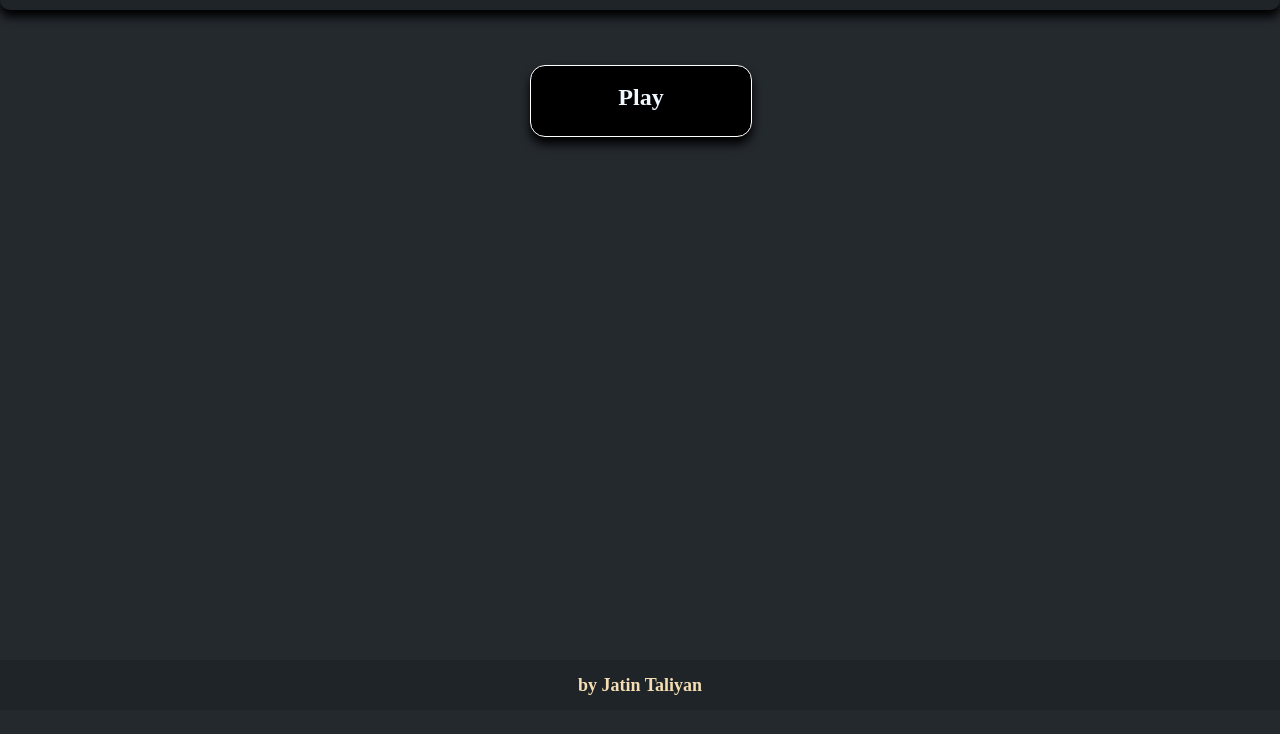
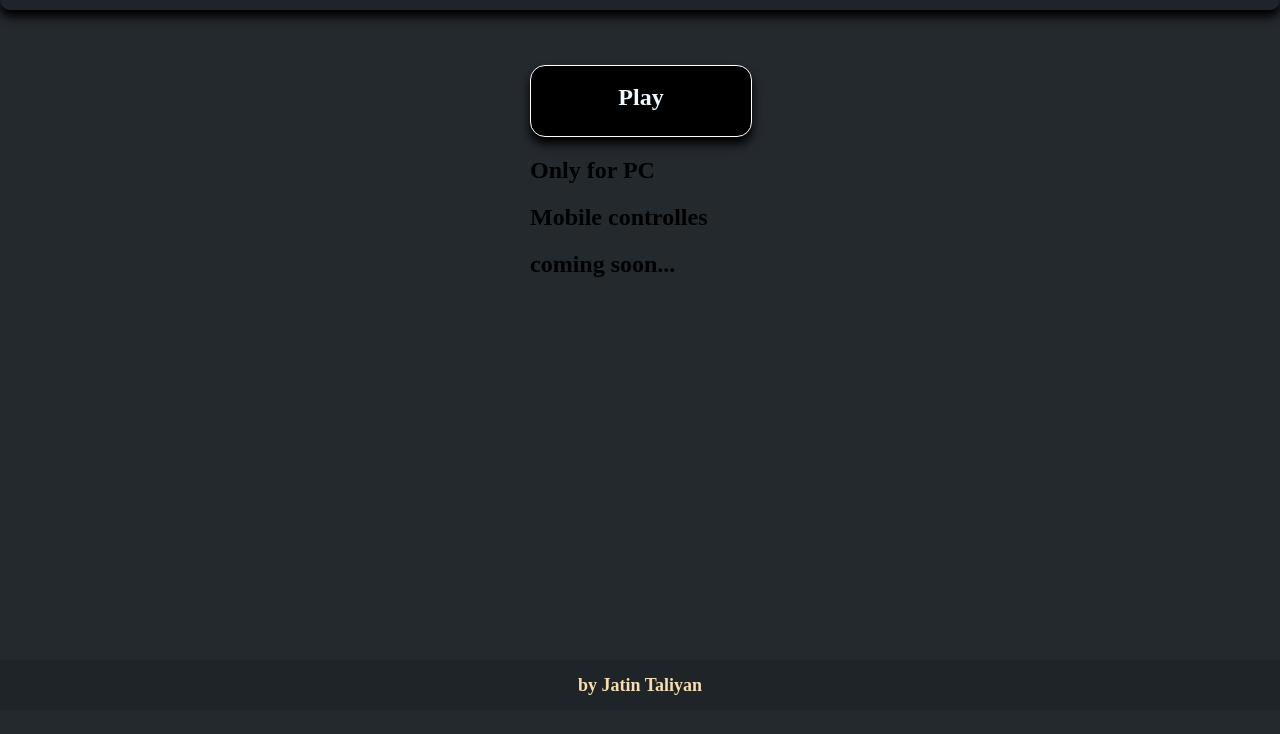
Before and after one commit to jatintaliyan/Web-Games, a plain HTML site: page index.html in a window 1280 px wide. Shown: the part 90-824 px from the top of the page. Drawn offline with Linux system fonts and the light colour scheme.

Commit message:
Update index.html

```diff
--- a/index.html
+++ b/index.html
@@ -17,7 +17,16 @@
           <h2 class="content">Play</h2>
         </div>
       </a>
+      <div class="box_comment">
+        <h2 class="comment_content">Only for PC</h2>
+        <h2 class="comment_content">Mobile controlles</h2>
+        <h2 class="comment_content">coming soon...</h2>
+
+
+      </div>
     </div>
+
+
 
     <div class="footer">
       <h1 class="foot">by Jatin Taliyan</h1>
```
